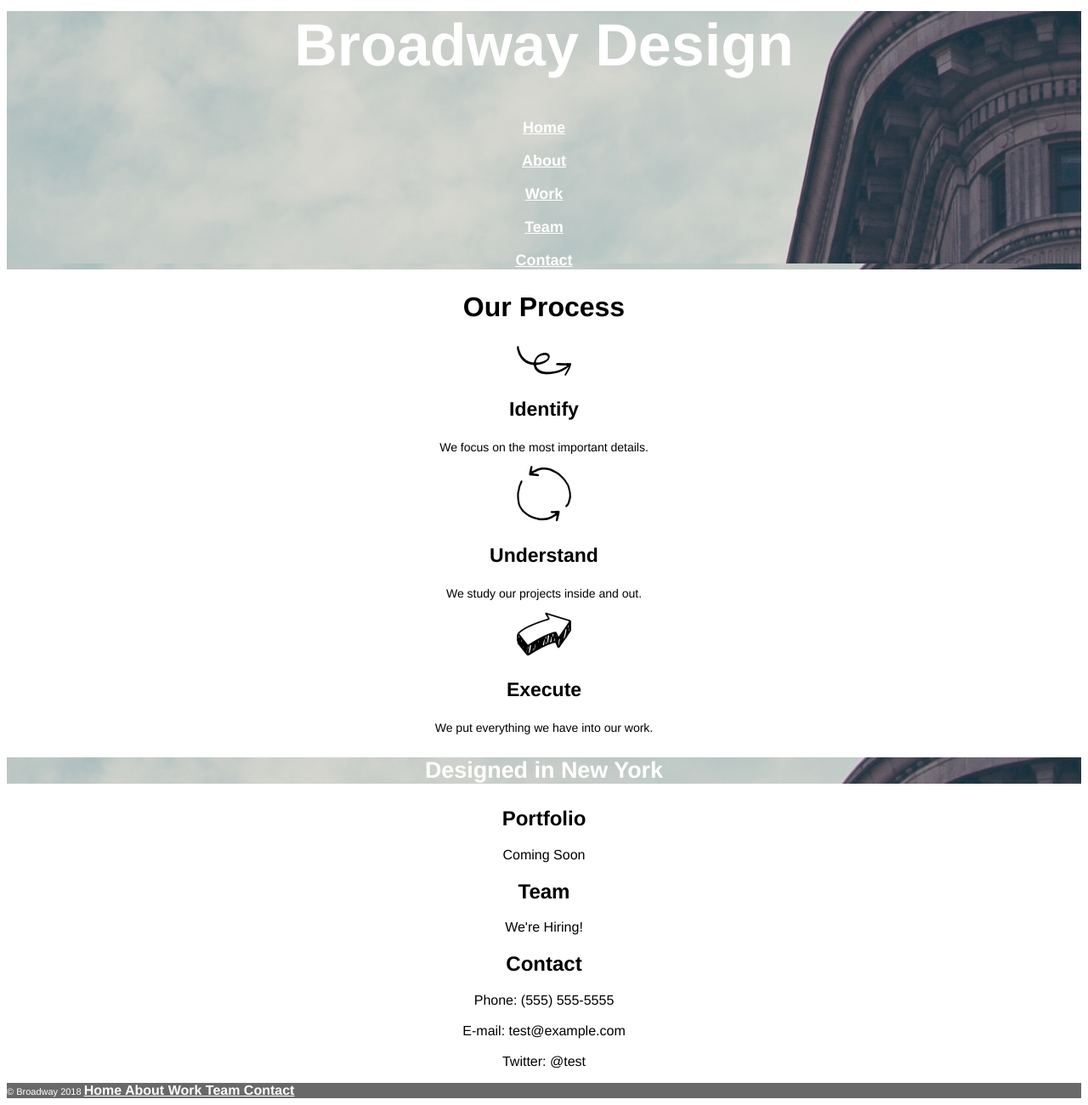
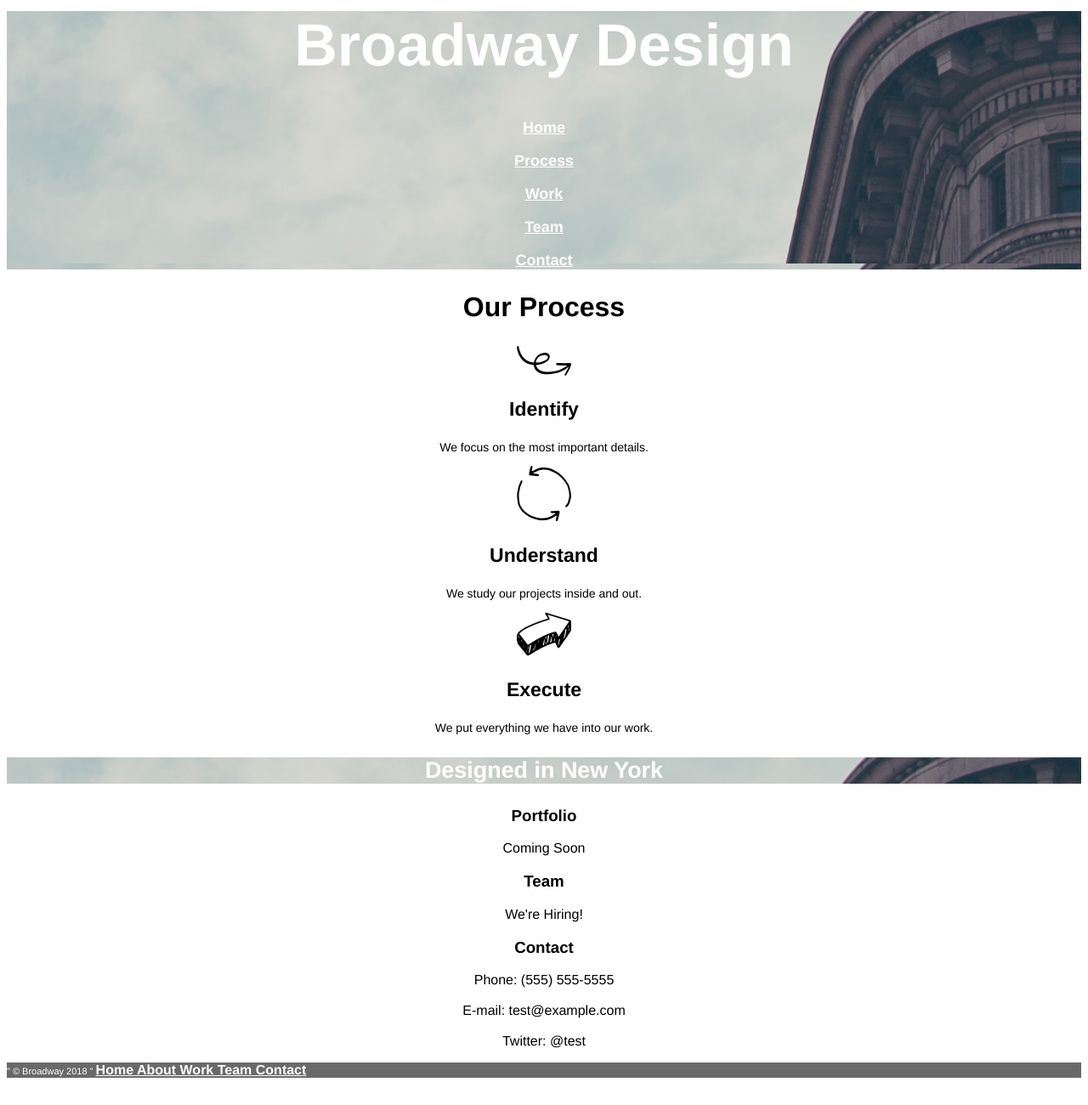
Before and after one commit to kelseyoemery/broadway, a plain HTML site: page index.html in a window 1280 px wide. Shown: the part 34-1334 px from the top of the page at 85% size. After the commit the page ends 1310 px from the top, so only its background shows below. Drawn offline with Linux system fonts and the light colour scheme.

Commit message:
revised final commit

```diff
--- a/index.html
+++ b/index.html
@@ -11,14 +11,14 @@
       <h1>Broadway Design</h1>
       <p>
         <a href="#">Home</a><br><br>
-        <a href="#">About</a><br><br>
-        <a href="#">Work</a><br><br>
-        <a href="#">Team</a><br><br>
-        <a href="#">Contact</a>
+        <a href="#process">Process</a><br><br>
+        <a href="#work">Work</a><br><br>
+        <a href="#team">Team</a><br><br>
+        <a href="#contact">Contact</a>
       </p>
     </div>
     <!-- Our Process Section -->
-    <div class="process">
+    <div class="supporting" id="process">
       <h2>Our Process</h2>
       <p>
         <img src="./resources/images/identify.png" alt="squiggly arrow">
@@ -42,16 +42,19 @@
     </div>
 
       <!-- final section -->
-    <div class="portfolio">
-      <h2>Portfolio</h2>
+    <div class="portfolio" id="work">
+      <h3>Portfolio</h3>
       <p>Coming Soon</p>
-      <h2>Team</h2>
+    <div class="portfolio" id="team">
+      <h3>Team</h3>
       <p>We're Hiring!</p>
-      <h2>Contact</h2>
+    </div>
+    <div class="portfolio" id="contact">
+      <h3>Contact</h3>
       <p>Phone: (555) 555-5555 <br><br>E-mail: test@example.com <br><br> Twitter: @test </p>
     </div>
-    <footer> © Broadway 2018
-      <a href="#">Home</a><a href="#"> About</a><a href="#"> Work</a><a href="#"> Team</a><a href="#"> Contact</a>
+    <footer> " © Broadway 2018 "
+      <a href="#">Home</a><a href="#process"> About</a><a href="#work"> Work</a><a href="#team"> Team</a><a href="#contact"> Contact</a>
     </footer>
 
   </body>
--- a/resources/css/style.css
+++ b/resources/css/style.css
@@ -1,5 +1,5 @@
 html {
-  font-family: Helvetica;
+  font-family: Helvetica, sans-serif;
   text-align: center;
 }
 
@@ -19,17 +19,17 @@ html {
   font-weight: bold;
 }
 
-.process h2 {
+.supporting h2 {
   font-size: 32px;
   font-weight: bold;
 }
 
-.process h3 {
+.supporting h3 {
   font-size: 23px;
   font-weight: bold;
 }
 
-.process p {
+.supporting p {
   font-size: 14px;
 }
 
```
